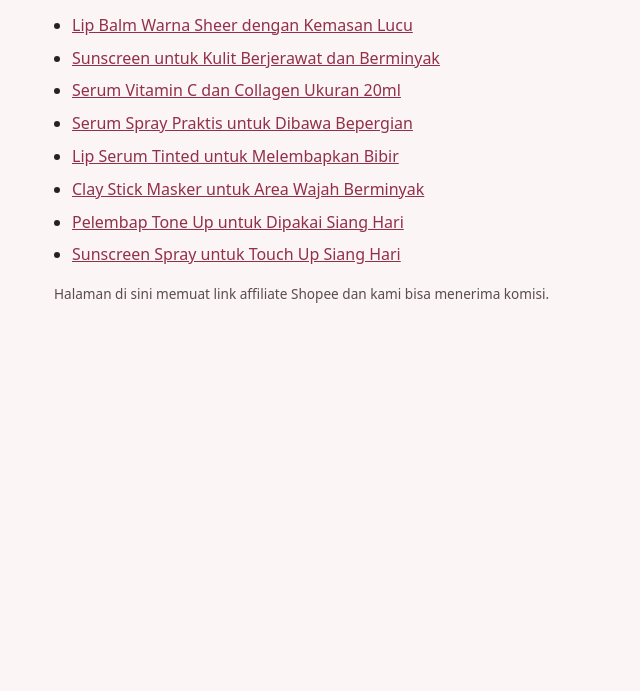
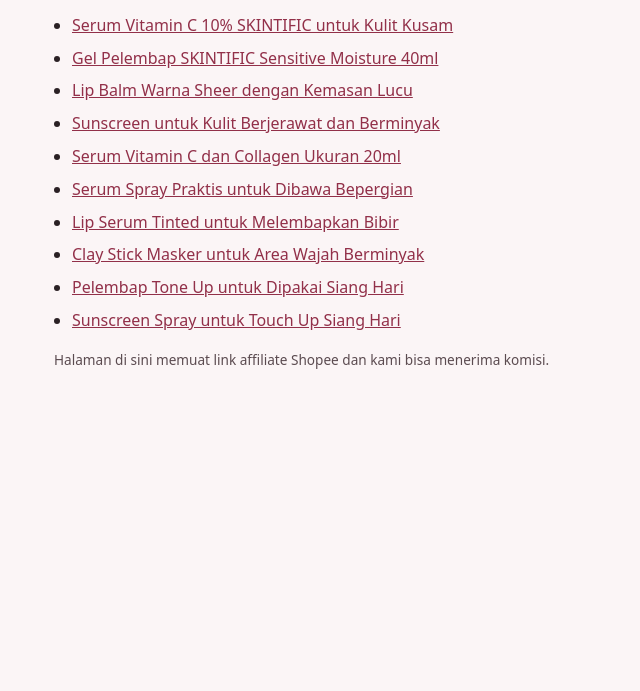
Before and after one commit to melvinsyamsuddin-byte/jc-pins, a plain HTML site: page index.html in a window 1280 px wide. Shown: the part 109-800 px from the top of the page, without its empty margins (306-946 px from the left). Drawn offline with Linux system fonts and the light colour scheme.

Commit message:
Perbarui beranda

```diff
--- a/index.html
+++ b/index.html
@@ -13,6 +13,8 @@
 <h1>JC Beauty Pilihan</h1>
 <p>Pilihan skincare untuk rutinitas harian. Selengkapnya di <a href="https://jc-beauty.my.id">jc-beauty.my.id</a>.</p>
 <ul>
+<li><a href="/p/jc261126-02.html">Serum Vitamin C 10% SKINTIFIC untuk Kulit Kusam</a></li>
+<li><a href="/p/jc261126-01.html">Gel Pelembap SKINTIFIC Sensitive Moisture 40ml</a></li>
 <li><a href="/p/jc261125-02.html">Lip Balm Warna Sheer dengan Kemasan Lucu</a></li>
 <li><a href="/p/jc261125-01.html">Sunscreen untuk Kulit Berjerawat dan Berminyak</a></li>
 <li><a href="/p/jc261124-02.html">Serum Vitamin C dan Collagen Ukuran 20ml</a></li>
```
